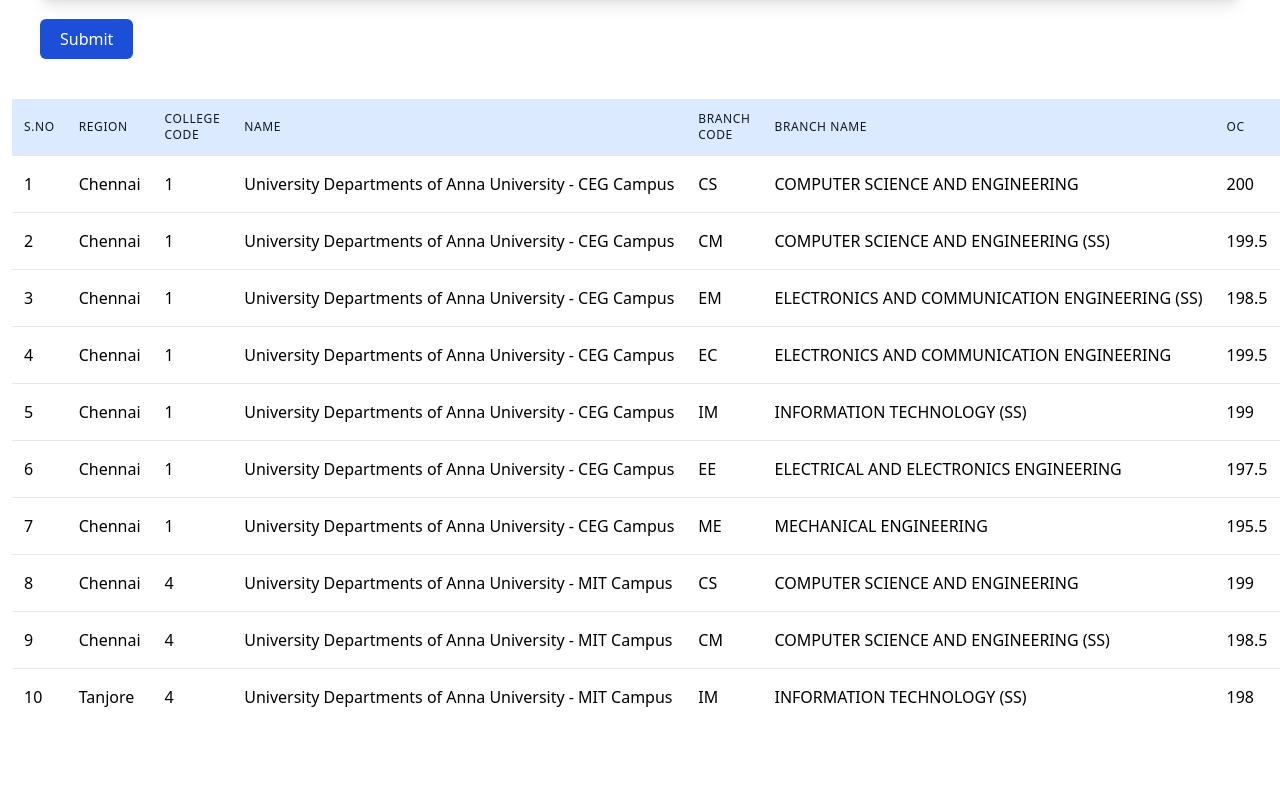
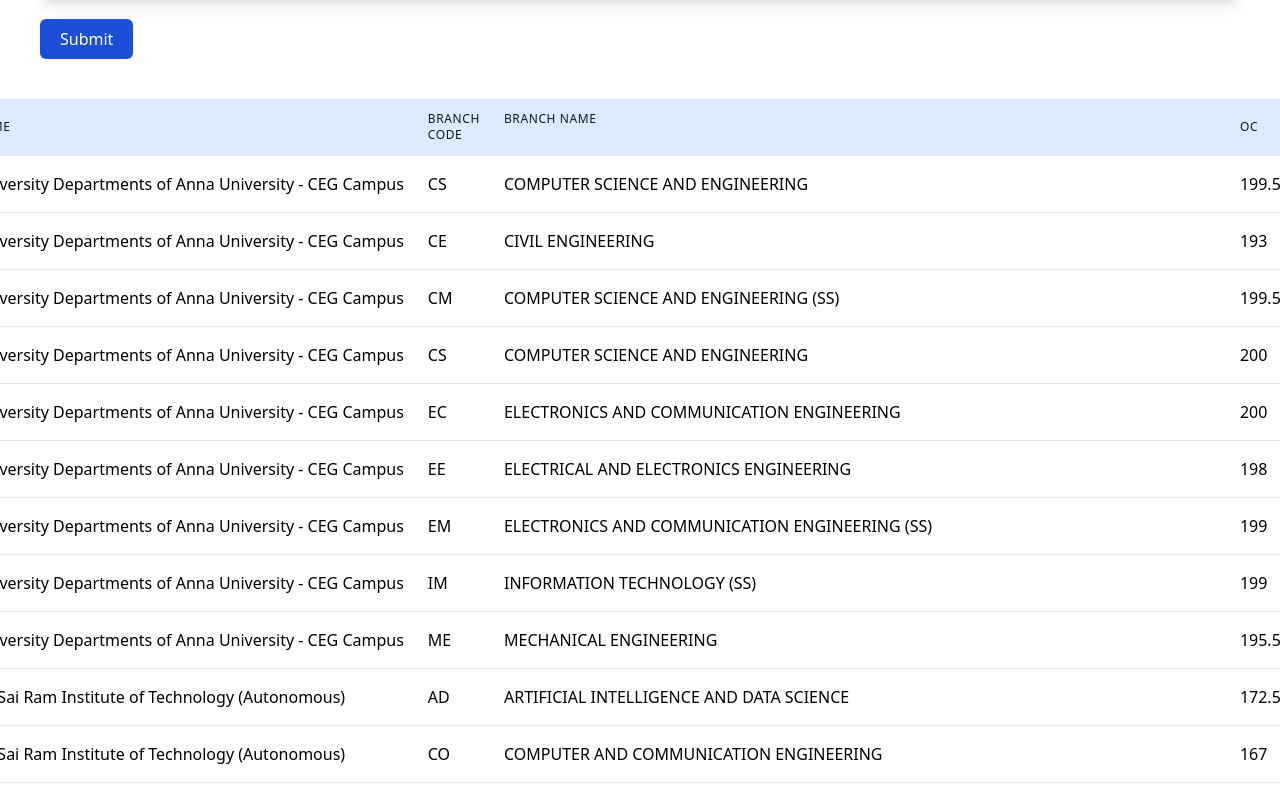
Before and after one commit to Mukunthan-A-R/CCE, a React (Vite) app: page / in a window 1280 px wide. Shown: the part 603-1400 px from the top of the page. Before the commit the page ends 1368 px from the top, so only its background shows below. Built offline with nearby package versions, Linux system fonts and the light colour scheme.

Commit message:
Refactored UI and Data for testing

```diff
--- a/src/components/TableWithSort.jsx
+++ b/src/components/TableWithSort.jsx
@@ -2,6 +2,8 @@
 import ButtonComponent from "./ButtonComponent";
 import { useRecoilState } from "recoil";
 import { resultArray } from "../data/atoms";
+import { FaArrowCircleUp } from "react-icons/fa";
+import { FaArrowCircleDown } from "react-icons/fa";
 
 const TableWithSort = ({ data }) => {
   const [sortedData, setSortedData] = useState(data);
@@ -63,6 +65,7 @@
   }, [sortConfig]);
 
   return (
+    <div className="flex justify-center">
       <table className="min-w-full  divide-y divide-gray-200 mx-2 sm:mx-3">
         <thead className="bg-blue-100">
           <tr>
@@ -70,32 +73,48 @@
               className="px-3 py-3 text-left text-xs font-medium text-gray-900 uppercase tracking-wider cursor-pointer"
               onClick={() => requestSort("sNo")}
             >
+              <div className="flex justify-center">
                 S.No
                 {sortConfig && sortConfig.key === "sNo" && (
                   <span className="ml-1">
-                {sortConfig.direction === "ascending" ? "↑" : "↓"}
+                    {sortConfig.direction === "ascending" ? (
+                      <FaArrowCircleDown size={15} />
+                    ) : (
+                      <FaArrowCircleUp size={15} />
+                    )}
                   </span>
                 )}
+              </div>
             </th>
             <th
               className="px-3 py-3 text-left text-xs font-medium text-gray-900 uppercase tracking-wider cursor-pointer"
               onClick={() => requestSort("region")}
             >
+              <div className="flex justify-center">
                 Region
                 {sortConfig && sortConfig.key === "region" && (
                   <span className="ml-1">
-                {sortConfig.direction === "ascending" ? "↑" : "↓"}
+                    {sortConfig.direction === "ascending" ? (
+                      <FaArrowCircleUp size={15} />
+                    ) : (
+                      <FaArrowCircleDown size={15} />
+                    )}
                   </span>
                 )}
+              </div>
             </th>
             <th
-            className="px-3 py-3 text-left text-xs font-medium text-gray-900 uppercase tracking-wider cursor-pointer"
+              className="px-3 py-3 text-left text-xs font-medium text-gray-900 uppercase tracking-wider cursor-pointer flex items-center"
               onClick={() => requestSort("collegeCode")}
             >
               College Code
               {sortConfig && sortConfig.key === "collegeCode" && (
                 <span className="ml-1">
-                {sortConfig.direction === "ascending" ? "↑" : "↓"}
+                  {sortConfig.direction === "ascending" ? (
+                    <FaArrowCircleUp size={15} />
+                  ) : (
+                    <FaArrowCircleDown size={15} />
+                  )}
                 </span>
               )}
             </th>
@@ -103,32 +122,48 @@
               className="px-3 py-3 text-left text-xs font-medium text-gray-900 uppercase tracking-wider cursor-pointer"
               onClick={() => requestSort("name")}
             >
+              <div className="flex items-center">
                 Name
                 {sortConfig && sortConfig.key === "name" && (
                   <span className="ml-1">
-                {sortConfig.direction === "ascending" ? "↑" : "↓"}
+                    {sortConfig.direction === "ascending" ? (
+                      <FaArrowCircleUp size={15} />
+                    ) : (
+                      <FaArrowCircleDown size={15} />
+                    )}
                   </span>
                 )}
+              </div>
             </th>
             <th
-            className="px-3 py-3 text-left text-xs font-medium text-gray-900 uppercase tracking-wider cursor-pointer"
+              className=" px-3 py-3 text-left text-xs font-medium text-gray-900 uppercase tracking-wider cursor-pointer "
               onClick={() => requestSort("branchCode")}
             >
+              <div className="flex items-center">
                 Branch Code
                 {sortConfig && sortConfig.key === "branchCode" && (
                   <span className="ml-1">
-                {sortConfig.direction === "ascending" ? "↑" : "↓"}
+                    {sortConfig.direction === "ascending" ? (
+                      <FaArrowCircleUp size={15} />
+                    ) : (
+                      <FaArrowCircleUp size={15} />
+                    )}
                   </span>
                 )}
+              </div>
             </th>
             <th
-            className="px-3 py-3 text-left text-xs font-medium text-gray-900 uppercase tracking-wider cursor-pointer"
+              className="px-3 py-3 text-left text-xs font-medium text-gray-900 uppercase tracking-wider cursor-pointer flex items-center"
               onClick={() => requestSort("branchName")}
             >
               Branch Name
               {sortConfig && sortConfig.key === "branchName" && (
                 <span className="ml-1">
-                {sortConfig.direction === "ascending" ? "↑" : "↓"}
+                  {sortConfig.direction === "ascending" ? (
+                    <FaArrowCircleUp size={15} />
+                  ) : (
+                    <FaArrowCircleDown size={15} />
+                  )}
                 </span>
               )}
             </th>
@@ -136,45 +171,69 @@
               className="px-3 py-3 text-left text-xs font-medium text-gray-900 uppercase tracking-wider cursor-pointer"
               onClick={() => requestSort("oc")}
             >
+              <div className="flex items-center">
                 OC
                 {sortConfig && sortConfig.key === "oc" && (
                   <span className="ml-1">
-                {sortConfig.direction === "ascending" ? "↑" : "↓"}
+                    {sortConfig.direction === "ascending" ? (
+                      <FaArrowCircleUp size={15} />
+                    ) : (
+                      <FaArrowCircleDown size={15} />
+                    )}
                   </span>
                 )}
+              </div>
             </th>
             <th
               className="px-3 py-3 text-left text-xs font-medium text-gray-900 uppercase tracking-wider cursor-pointer"
               onClick={() => requestSort("bc")}
             >
+              <div className="flex items-center">
                 BC
                 {sortConfig && sortConfig.key === "bc" && (
                   <span className="ml-1">
-                {sortConfig.direction === "ascending" ? "↑" : "↓"}
+                    {sortConfig.direction === "ascending" ? (
+                      <FaArrowCircleUp size={15} />
+                    ) : (
+                      <FaArrowCircleDown size={15} />
+                    )}
                   </span>
                 )}
+              </div>
             </th>
             <th
               className="px-3 py-3 text-left text-xs font-medium text-gray-900 uppercase tracking-wider cursor-pointer"
               onClick={() => requestSort("bcm")}
             >
+              <div className="flex items-center">
                 BCM
                 {sortConfig && sortConfig.key === "bcm" && (
                   <span className="ml-1">
-                {sortConfig.direction === "ascending" ? "↑" : "↓"}
+                    {sortConfig.direction === "ascending" ? (
+                      <FaArrowCircleUp size={15} />
+                    ) : (
+                      <FaArrowCircleDown size={15} />
+                    )}
                   </span>
                 )}
+              </div>
             </th>
             <th
               className="px-3 py-3 text-left text-xs font-medium text-gray-900 uppercase tracking-wider cursor-pointer"
               onClick={() => requestSort("mbc")}
             >
+              <div className="flex items-center">
                 MBC
                 {sortConfig && sortConfig.key === "mbc" && (
                   <span className="ml-1">
-                {sortConfig.direction === "ascending" ? "↑" : "↓"}
+                    {sortConfig.direction === "ascending" ? (
+                      <FaArrowCircleUp size={15} />
+                    ) : (
+                      <FaArrowCircleDown size={15} />
+                    )}
                   </span>
                 )}
+              </div>
             </th>
             <th className="px-3 py-3 text-left text-xs font-medium text-gray-900 uppercase tracking-wider cursor-pointer">
               Add
@@ -206,6 +265,7 @@
           ))}
         </tbody>
       </table>
+    </div>
   );
 };
 
--- a/src/data/Data.js
+++ b/src/data/Data.js
@@ -6,58 +6,58 @@
     name: "University Departments of Anna University - CEG Campus",
     branchCode: "CS",
     branchName: "COMPUTER SCIENCE AND ENGINEERING",
-    oc: 200,
-    bc: 200,
-    bcm: 199,
-    mbc: 199.3,
+    oc: 199.5,
+    bc: 199,
+    bcm: 198.5,
+    mbc: 199,
   },
   {
     sNo: 2,
     region: "Chennai",
     collegeCode: "1",
     name: "University Departments of Anna University - CEG Campus",
-    branchCode: "CM",
-    branchName: "COMPUTER SCIENCE AND ENGINEERING (SS)",
-    oc: 199.5,
-    bc: 199.5,
-    bcm: 198,
-    mbc: 198.5,
+    branchCode: "CE",
+    branchName: "CIVIL ENGINEERING",
+    oc: 193,
+    bc: 190,
+    bcm: 192,
+    mbc: 187,
   },
   {
     sNo: 3,
     region: "Chennai",
     collegeCode: "1",
     name: "University Departments of Anna University - CEG Campus",
-    branchCode: "EM",
-    branchName: "ELECTRONICS AND COMMUNICATION ENGINEERING (SS)",
-    oc: 198.5,
-    bc: 198.5,
-    bcm: 196,
-    mbc: 196.5,
+    branchCode: "CM",
+    branchName: "COMPUTER SCIENCE AND ENGINEERING (SS)",
+    oc: 199.5,
+    bc: 199,
+    bcm: 198.5,
+    mbc: 199,
   },
   {
     sNo: 4,
     region: "Chennai",
     collegeCode: "1",
     name: "University Departments of Anna University - CEG Campus",
-    branchCode: "EC",
-    branchName: "ELECTRONICS AND COMMUNICATION ENGINEERING",
-    oc: 199.5,
-    bc: 199,
-    bcm: 198,
-    mbc: 198,
+    branchCode: "CS",
+    branchName: "COMPUTER SCIENCE AND ENGINEERING",
+    oc: 200,
+    bc: 200,
+    bcm: 199.5,
+    mbc: 199.5,
   },
   {
     sNo: 5,
     region: "Chennai",
     collegeCode: "1",
     name: "University Departments of Anna University - CEG Campus",
-    branchCode: "IM",
-    branchName: "INFORMATION TECHNOLOGY (SS)",
-    oc: 199,
-    bc: 198.5,
-    bcm: 197.5,
-    mbc: 196.5,
+    branchCode: "EC",
+    branchName: "ELECTRONICS AND COMMUNICATION ENGINEERING",
+    oc: 200,
+    bc: 199.5,
+    bcm: 198,
+    mbc: 198.5,
   },
   {
     sNo: 6,
@@ -66,9 +66,9 @@
     name: "University Departments of Anna University - CEG Campus",
     branchCode: "EE",
     branchName: "ELECTRICAL AND ELECTRONICS ENGINEERING",
-    oc: 197.5,
-    bc: 197,
-    bcm: 194.5,
+    oc: 198,
+    bc: 197.5,
+    bcm: 195,
     mbc: 195.5,
   },
   {
@@ -76,48 +76,301 @@
     region: "Chennai",
     collegeCode: "1",
     name: "University Departments of Anna University - CEG Campus",
-    branchCode: "ME",
-    branchName: "MECHANICAL ENGINEERING",
-    oc: 195.5,
-    bc: 193,
-    bcm: 191.5,
-    mbc: 190,
+    branchCode: "EM",
+    branchName: "ELECTRONICS AND COMMUNICATION ENGINEERING (SS)",
+    oc: 199,
+    bc: 198.5,
+    bcm: 197.5,
+    mbc: 197,
   },
   {
     sNo: 8,
     region: "Chennai",
-    collegeCode: "4",
-    name: "University Departments of Anna University - MIT Campus",
-    branchCode: "CS",
-    branchName: "COMPUTER SCIENCE AND ENGINEERING",
+    collegeCode: "1",
+    name: "University Departments of Anna University - CEG Campus",
+    branchCode: "IM",
+    branchName: "INFORMATION TECHNOLOGY (SS)",
     oc: 199,
     bc: 198.5,
-    bcm: 197.5,
-    mbc: 197.5,
+    bcm: 198,
+    mbc: 198,
   },
   {
     sNo: 9,
     region: "Chennai",
-    collegeCode: "4",
-    name: "University Departments of Anna University - MIT Campus",
-    branchCode: "CM",
-    branchName: "COMPUTER SCIENCE AND ENGINEERING (SS)",
-    oc: 198.5,
-    bc: 198,
-    bcm: 197,
-    mbc: 197,
+    collegeCode: "1",
+    name: "University Departments of Anna University - CEG Campus",
+    branchCode: "ME",
+    branchName: "MECHANICAL ENGINEERING",
+    oc: 195.5,
+    bc: 193.5,
+    bcm: 191,
+    mbc: 191.5,
   },
   {
     sNo: 10,
+    region: "Chennai",
+    collegeCode: "1324",
+    name: "Sri Sai Ram Institute of Technology (Autonomous)",
+    branchCode: "AD",
+    branchName: "ARTIFICIAL INTELLIGENCE AND DATA SCIENCE",
+    oc: 172.5,
+    bc: 166.5,
+    bcm: 159.5,
+    mbc: 163,
+  },
+  {
+    sNo: 11,
+    region: "Chennai",
+    collegeCode: "1324",
+    name: "Sri Sai Ram Institute of Technology (Autonomous)",
+    branchCode: "CO",
+    branchName: "COMPUTER AND COMMUNICATION ENGINEERING",
+    oc: 167,
+    bc: 163,
+    bcm: 157.5,
+    mbc: 158.5,
+  },
+  {
+    sNo: 12,
+    region: "Chennai",
+    collegeCode: "1324",
+    name: "Sri Sai Ram Institute of Technology (Autonomous)",
+    branchCode: "CS",
+    branchName: "COMPUTER SCIENCE AND ENGINEERING",
+    oc: 177,
+    bc: 169,
+    bcm: 163.5,
+    mbc: 165,
+  },
+  {
+    sNo: 13,
+    region: "Chennai",
+    collegeCode: "1324",
+    name: "Sri Sai Ram Institute of Technology (Autonomous)",
+    branchCode: "EC",
+    branchName: "ELECTRONICS AND COMMUNICATION ENGINEERING",
+    oc: 171.5,
+    bc: 165,
+    bcm: 160,
+    mbc: 163,
+  },
+  {
+    sNo: 14,
+    region: "Chennai",
+    collegeCode: "1324",
+    name: "Sri Sai Ram Institute of Technology (Autonomous)",
+    branchCode: "EE",
+    branchName: "ELECTRICAL AND ELECTRONICS ENGINEERING",
+    oc: 163,
+    bc: 155.5,
+    bcm: 151,
+    mbc: 156.5,
+  },
+  {
+    sNo: 15,
+    region: "Chennai",
+    collegeCode: "1324",
+    name: "Sri Sai Ram Institute of Technology (Autonomous)",
+    branchCode: "IT",
+    branchName: "INFORMATION TECHNOLOGY",
+    oc: 171.5,
+    bc: 164.5,
+    bcm: 165.5,
+    mbc: 163.5,
+  },
+  {
+    sNo: 16,
+    region: "Chennai",
+    collegeCode: "1324",
+    name: "Sri Sai Ram Institute of Technology (Autonomous)",
+    branchCode: "ME",
+    branchName: "MECHANICAL ENGINEERING",
+    oc: 149.5,
+    bc: 140.5,
+    bcm: 137,
+    mbc: 132.5,
+  },
+  {
+    sNo: 17,
+    region: "Chennai",
+    collegeCode: "1324",
+    name: "Sri Sai Ram Institute of Technology (Autonomous)",
+    branchCode: "SC",
+    branchName: "Computer Science and Engineering (Cyber Security)",
+    oc: 176,
+    bc: 166,
+    bcm: 167.5,
+    mbc: 163,
+  },
+  {
+    sNo: 18,
+    region: "Chennai",
+    collegeCode: "1419",
+    name: "Sri Sai Ram Enginering College (Autonomous)",
+    branchCode: "AD",
+    branchName: "ARTIFICIAL INTELLIGENCE AND DATA SCIENCE",
+    oc: 180,
+    bc: 173.5,
+    bcm: 172.5,
+    mbc: 168.5,
+  },
+  {
+    sNo: 19,
+    region: "Chennai",
+    collegeCode: "1419",
+    name: "Sri Sai Ram Enginering College (Autonomous)",
+    branchCode: "AM",
+    branchName:
+      "COMPUTER SCIENCE AND ENGINEERING (ARTIFICIAL INTELLIGENCE AND MACHINE LEARNING)",
+    oc: 178,
+    bc: 171,
+    bcm: 172,
+    mbc: 167.5,
+  },
+  {
+    sNo: 20,
+    region: "Chennai",
+    collegeCode: "1419",
+    name: "Sri Sai Ram Enginering College (Autonomous)",
+    branchCode: "CB",
+    branchName: "COMPUTER SCIENCE AND BUSSINESS SYSTEM",
+    oc: 176.5,
+    bc: 169,
+    bcm: 159.5,
+    mbc: 166,
+  },
+  {
+    sNo: 21,
+    region: "Chennai",
+    collegeCode: "1419",
+    name: "Sri Sai Ram Enginering College (Autonomous)",
+    branchCode: "CE",
+    branchName: "CIVIL ENGINEERING",
+    oc: 153,
+    bc: 143.5,
+    bcm: 136,
+    mbc: 137.5,
+  },
+  {
+    sNo: 22,
+    region: "Chennai",
+    collegeCode: "1419",
+    name: "Sri Sai Ram Enginering College (Autonomous)",
+    branchCode: "CI",
+    branchName: "Computer Science and Engineering (Internet of Things)",
+    oc: 174,
+    bc: 169,
+    bcm: 165.5,
+    mbc: 165.5,
+  },
+  {
+    sNo: 23,
+    region: "Chennai",
+    collegeCode: "1419",
+    name: "Sri Sai Ram Enginering College (Autonomous)",
+    branchCode: "CJ",
+    branchName: "M.Tech. Computer Science and Engineering (Integrated 5 years)",
+    oc: 175,
+    bc: 164.5,
+    bcm: 167.5,
+    mbc: 156.5,
+  },
+  {
+    sNo: 24,
+    region: "Chennai",
+    collegeCode: "1419",
+    name: "Sri Sai Ram Enginering College (Autonomous)",
+    branchCode: "CS",
+    branchName: "COMPUTER SCIENCE AND ENGINEERING",
+    oc: 185,
+    bc: 179,
+    bcm: 177,
+    mbc: 176.5,
+  },
+  {
+    sNo: 25,
+    region: "Chennai",
+    collegeCode: "1419",
+    name: "Sri Sai Ram Enginering College (Autonomous)",
+    branchCode: "EC",
+    branchName: "ELECTRONICS AND COMMUNICATION ENGINEERING",
+    oc: 179,
+    bc: 172.5,
+    bcm: 164.5,
+    mbc: 170,
+  },
+  {
+    sNo: 26,
+    region: "Chennai",
+    collegeCode: "1419",
+    name: "Sri Sai Ram Enginering College (Autonomous)",
+    branchCode: "EE",
+    branchName: "ELECTRICAL AND ELECTRONICS ENGINEERING",
+    oc: 169,
+    bc: 161,
+    bcm: 149,
+    mbc: 158,
+  },
+  {
+    sNo: 27,
+    region: "Chennai",
+    collegeCode: "1419",
+    name: "Sri Sai Ram Enginering College (Autonomous)",
+    branchCode: "EI",
+    branchName: "ELECTRONICS AND INSTRUMENTATION ENGINEERING",
+    oc: 163.5,
+    bc: 155,
+    bcm: 153.5,
+    mbc: 152,
+  },
+  {
+    sNo: 28,
+    region: "Chennai",
+    collegeCode: "1419",
+    name: "Sri Sai Ram Enginering College (Autonomous)",
+    branchCode: "IC",
+    branchName: "INSTRUMENTATION AND CONTROL ENGINEERING",
+    oc: 155.5,
+    bc: 152,
+    bcm: 150.5,
+    mbc: 148,
+  },
+  {
+    sNo: 29,
+    region: "Chennai",
+    collegeCode: "1419",
+    name: "Sri Sai Ram Enginering College (Autonomous)",
+    branchCode: "IT",
+    branchName: "INFORMATION TECHNOLOGY",
+    oc: 180.5,
+    bc: 174,
+    bcm: 174,
+    mbc: 171.5,
+  },
+  {
+    sNo: 30,
+    region: "Chennai",
+    collegeCode: "1419",
+    name: "Sri Sai Ram Enginering College (Autonomous)",
+    branchCode: "ME",
+    branchName: "MECHANICAL ENGINEERING",
+    oc: 158,
+    bc: 147.5,
+    bcm: 138.5,
+    mbc: 138.5,
+  },
+  {
+    sNo: 31,
     region: "Tanjore",
-    collegeCode: "4",
-    name: "University Departments of Anna University - MIT Campus",
-    branchCode: "IM",
-    branchName: "INFORMATION TECHNOLOGY (SS)",
-    oc: 198,
-    bc: 197.5,
-    bcm: 196,
-    mbc: 195.5,
+    collegeCode: "1419",
+    name: "Sri Sai Ram Enginering College (Autonomous)",
+    branchCode: "MU",
+    branchName: "MECHANICAL AND AUTOMATION ENGINEERING",
+    oc: 151.5,
+    bc: 142.5,
+    bcm: 142.5,
+    mbc: 130,
   },
   // Add more data as needed
 ];
```
Lines whose indentation alone changed are shown as unchanged.
